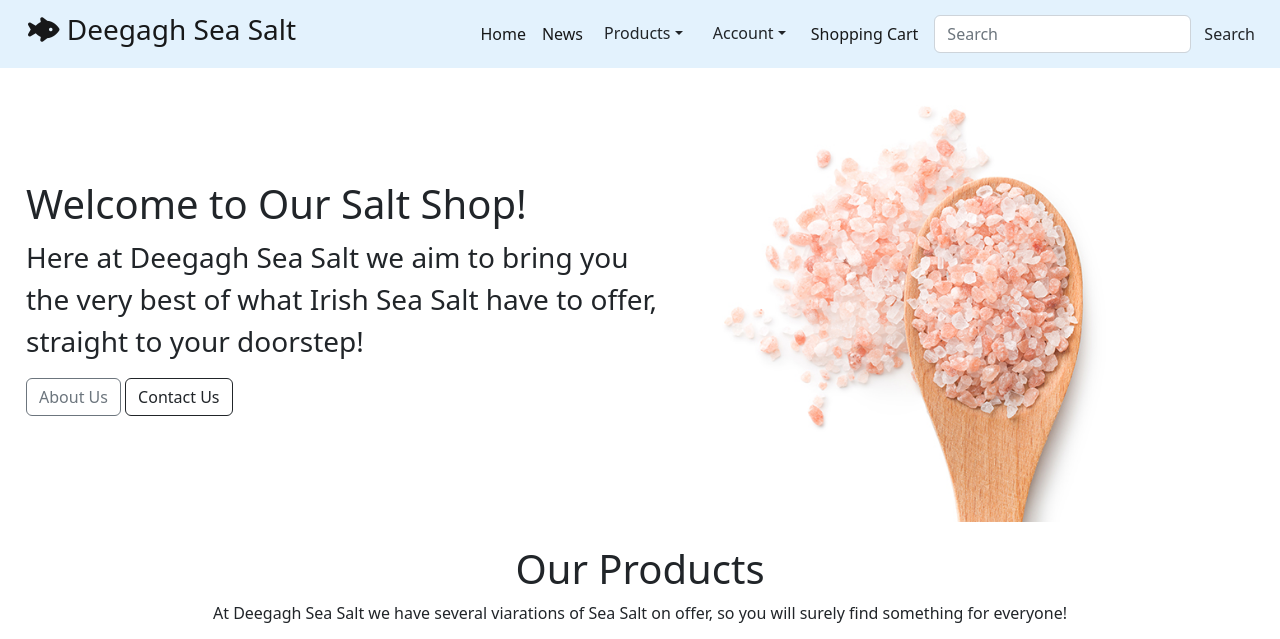
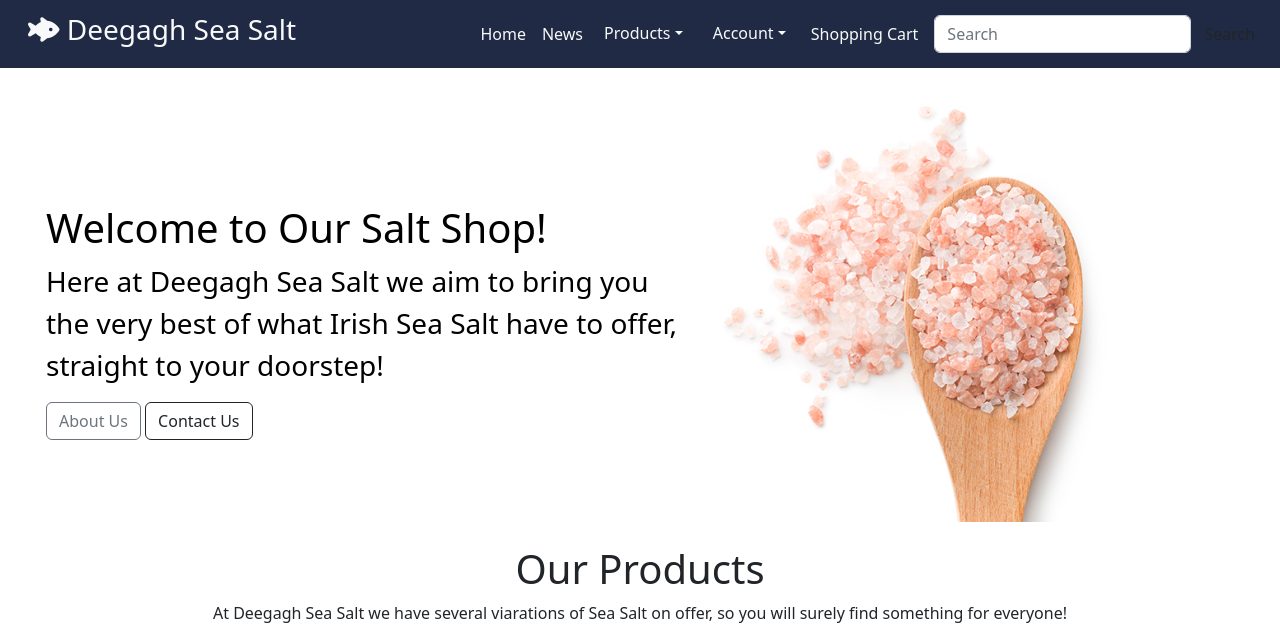
Before and after one commit to MeganNyhan/CI_PP5_SALT, a Django app: page / in a window 1280 px wide. Shown: the top 639 px of the page. Run offline with Django 3.2, Linux system fonts and the light colour scheme; parts of the project's set-up code (start-up, migrations or seed data) failed here and were passed over; some libraries are stand-ins or nearby versions.

Commit message:
add changes to the design of the products page, cart and checkout

```diff
--- a/home/templates/home/index.html
+++ b/home/templates/home/index.html
@@ -5,12 +5,15 @@
 <body>
   <br/>
 <!-- Header Image -->
-<div class="card text-dark" style="border:none;">
+<div>
+<div class="card text-black" style="border:none;">
   <img src="{% static '/img/salt.jpeg' %}" class="card-img " alt="..." style="width:50%; height:auto; margin-left:40%;">
   <div class="card-img-overlay">
     <br/>
     <br/>
     <br/>
+    <br/>
+  <div class="text">
     <h1 class="fs-1">
       Welcome to Our Salt Shop!
     </h1>
@@ -22,6 +25,9 @@
     <button type="button" class="btn btn-outline-dark">Contact Us</button>
   </div>
 </div>
+</div>
+</div>
+
 <div class="container">
   <div class="row">
 <!-- End of Header Image -->
--- a/salt/urls.py
+++ b/salt/urls.py
@@ -15,6 +15,8 @@ Including another URLconf
 """
 from django.contrib import admin
 from django.urls import path, include
+from django.conf import settings
+from django.conf.urls.static import static
 
 urlpatterns = [
     path('admin/', admin.site.urls),
@@ -28,4 +30,4 @@ urlpatterns = [
     path('news', include('news.urls')),
     path('store', include('django.contrib.auth.urls')),
     path('store', include('store.urls')),
- ]
+ ] + static(settings.MEDIA_URL, document_root=settings.MEDIA_ROOT)
--- a/static/style.css
+++ b/static/style.css
@@ -16,3 +16,16 @@ body{
 .base-btn{
     padding-right:20%;
 }
+
+.text {
+    padding-left:20px;
+}
+
+/* Cart */
+.cart-row{
+    display:flex;
+    align-items: flex-stretch;
+    padding-bottom: 10px;
+    margin-bottom: 10px;
+    border-bottom: 1px solid #ececec;
+}
--- a/templates/base.html
+++ b/templates/base.html
@@ -37,70 +37,70 @@
     {% block extra_js %}
     {% endblock %}
 
-    <title>Deegagh Sea Salt | Home {% block extra_title %}{% endblock %}</title>
+    <title>{% block title %}{% endblock %}</title>
   </head>
 
   <header>
     <!-- Nav Bar -->
-    <nav class="navbar navbar-expand-lg text-dark" style="background-color: #e3f2fd;">
+    <nav class="navbar navbar-expand-lg text-light" style="background-color: #202A44;">
       <div class="container-fluid">
         <a class="navbar-brand" href="{% url 'home' %}">
-          <h3><i class="fa-solid fa-fish-fins"></i>  Deegagh Sea Salt</h3></a>
+          <h3 class="text-light"><i class="fa-solid fa-fish-fins"></i>  Deegagh Sea Salt</h3></a>
         <button class="navbar-toggler" type="button" data-bs-toggle="collapse" data-bs-target="#navbarSupportedContent" aria-controls="navbarSupportedContent" aria-expanded="false" aria-label="Toggle navigation">
           <span class="navbar-toggler-icon"></span>
         </button>
         <div class="collapse navbar-collapse" id="navbarSupportedContent">
           <ul class="navbar-nav me-auto mb-2 mb-lg-0">
             <li class="nav-item">
-              <a class="nav-link active" aria-current="page" href="{% url 'home' %}">Home</a>
+              <a class="nav-link active text-light" aria-current="page" href="{% url 'home' %}">Home</a>
             </li>
             <li class="nav-item">
-              <a class="nav-link active" aria-current="page" href="{% url 'news-list' %}">News</a>
+              <a class="nav-link active text-light" aria-current="page" href="{% url 'news-list' %}">News</a>
             </li>
 <!-- Products Dropdown -->
             <div class="dropdown">
-              <button class="btn dropdown-toggle" type="button" id="dropdownMenuButton2" data-bs-toggle="dropdown" aria-expanded="false">
+              <button class="btn dropdown-toggle text-light" type="button" id="dropdownMenuButton2" data-bs-toggle="dropdown" aria-expanded="false">
                 Products
               </button>
               <ul class="dropdown-menu dropdown-menu-dark" aria-labelledby="dropdownMenuButton2">
-                <li><a class="dropdown-item active" href="{% url 'store' %}">All Products</a></li>
+                <li class="text-light"><a class="dropdown-item active text-light" href="{% url 'store' %}">All Products</a></li>
                 <li><hr class="dropdown-divider"></li>
-                <li><a class="dropdown-item" href="{% url 'store' %}">Product Type 1</a></li>
-                <li><a class="dropdown-item" href="{% url 'store' %}">Product Type 2</a></li>
-                <li><a class="dropdown-item" href="{% url 'store' %}">Product Type 3</a></li>
+                <li><a class="dropdown-item text-light" href="{% url 'store' %}">Product Type 1</a></li>
+                <li><a class="dropdown-item text-light" href="{% url 'store' %}">Product Type 2</a></li>
+                <li><a class="dropdown-item text-light" href="{% url 'store' %}">Product Type 3</a></li>
               </ul>
             </div>
 <!-- End of Products Dropdown -->
 <!-- Accounts Dropdown -->
             <div class="dropdown">
               {% if user.is_authenticated %}
-              <button class="btn dropdown-toggle" type="button" id="dropdownMenuButton2" data-bs-toggle="dropdown" aria-expanded="false">
+              <button class="btn dropdown-toggle text-light" type="button" id="dropdownMenuButton2" data-bs-toggle="dropdown" aria-expanded="false">
                 Hello, {{ user.first_name }}
               </button>
               <ul class="dropdown-menu dropdown-menu-dark" aria-labelledby="dropdownMenuButton2">
-                <li><a class="dropdown-item active" href="{% url 'register' %}">Order History</a></li>
+                <li><a class="dropdown-item active text-light" href="{% url 'register' %}">Order History</a></li>
                 <li><hr class="dropdown-divider"></li>
-                <li><a class="dropdown-item" href="{% url 'login' %}">Log out</a></li>
+                <li><a class="dropdown-item text-light" href="{% url 'login' %}">Log out</a></li>
               </ul>
               {% else %}
-              <button class="btn dropdown-toggle" type="button" id="dropdownMenuButton2" data-bs-toggle="dropdown" aria-expanded="false">
+              <button class="btn dropdown-toggle text-light" type="button" id="dropdownMenuButton2" data-bs-toggle="dropdown" aria-expanded="false">
                 Account
               </button>
               <ul class="dropdown-menu dropdown-menu-dark" aria-labelledby="dropdownMenuButton2">
-                <li><a class="dropdown-item active" href="{% url 'register' %}">Register</a></li>
+                <li><a class="dropdown-item active text-light" href="{% url 'register' %}">Register</a></li>
                 <li><hr class="dropdown-divider"></li>
-                <li><a class="dropdown-item" href="{% url 'login' %}">Login</a></li>
+                <li><a class="dropdown-item text-light" href="{% url 'login' %}">Login</a></li>
               </ul>
               {% endif %}
             </div>
 <!-- End of Accounts Dropdown -->
           <li class="nav-item">
-            <a class="nav-link active" aria-current="page" href="{% url 'cart' %}">Shopping Cart</a>
+            <a class="nav-link active text-light" aria-current="page" href="{% url 'cart' %}">Shopping Cart</a>
           </li>
           </ul>
           <form class="d-flex" role="search">
             <input class="form-control me-2" type="search" placeholder="Search" aria-label="Search">
-            <button class="btn" type="submit">Search</button>
+            <button class="btn">Search</button>
           </form>
         </div>
       </div>
```
Also changed, not shown: store/templates/cart.html (+37 -2 lines), store/templates/store.html (+24 -12 lines).
